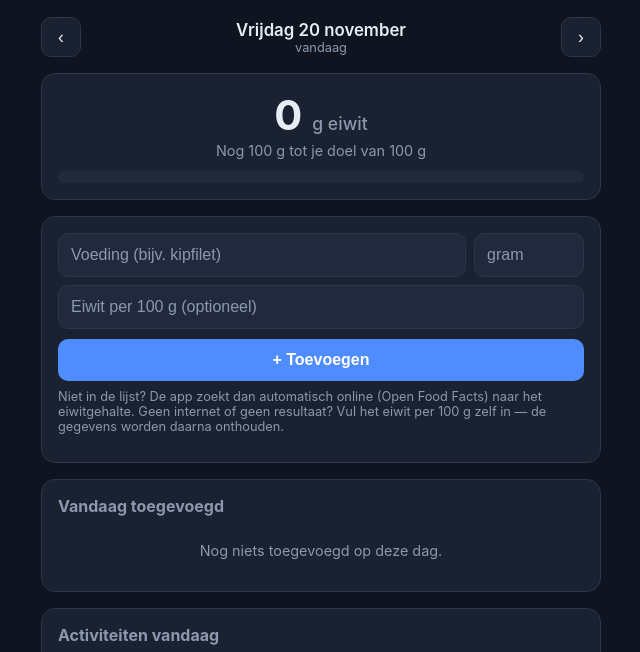
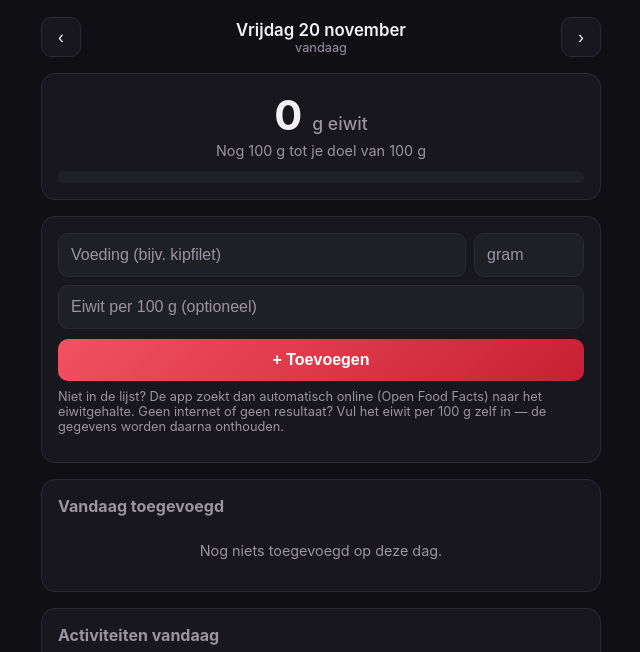
Before and after one commit to cderidder129/eiwit-tracker, a plain HTML site: page index.html in a window 1280 px wide. Shown: the part 77-729 px from the top of the page, without its empty margins (319-959 px from the left). Drawn offline with Linux system fonts and the light colour scheme.

Commit message:
Nieuwe visuele stijl: Kersenzwart (zwart-rood icoon, antraciete app met rode accenten)
Co-authored-by: cderidder129 <cderidder129@users.noreply.github.com>

```diff
--- a/index.html
+++ b/index.html
@@ -4,21 +4,22 @@
 <meta charset="UTF-8">
 <meta name="viewport" content="width=device-width, initial-scale=1.0">
 <title>Eiwit Tracker</title>
-<meta name="theme-color" content="#0f1420">
+<meta name="theme-color" content="#101014">
 <link rel="manifest" href="manifest.json">
 <link rel="icon" type="image/png" href="icon-192.png">
 <link rel="apple-touch-icon" href="apple-touch-icon.png">
 <style>
   :root {
-    --bg: #0f1420;
-    --card: #1a2130;
-    --card2: #212a3d;
-    --text: #e8edf5;
-    --muted: #8b98ad;
-    --accent: #4f8cff;
+    --bg: #101014;
+    --card: #17171d;
+    --card2: #1f1f26;
+    --text: #f3f1f4;
+    --muted: #9b94a1;
+    --accent: #e8384a;
+    --rose: #f27f96;
     --green: #34c98e;
     --red: #ff6b6b;
-    --border: #2c3648;
+    --border: #2a2a33;
   }
   * { box-sizing: border-box; margin: 0; padding: 0; }
   body {
@@ -75,11 +76,11 @@
   }
   .progress-bar {
     height: 100%;
-    background: var(--green);
+    background: linear-gradient(90deg, var(--rose), var(--accent));
     border-radius: 999px;
     transition: width 0.3s ease;
   }
-  .progress-bar.over { background: var(--accent); }
+  .progress-bar.over { background: var(--green); }
 
   form .row { display: flex; gap: 8px; }
   form .row + .row { margin-top: 8px; }
@@ -100,7 +101,7 @@
   .add-btn {
     width: 100%;
     margin-top: 10px;
-    background: var(--accent);
+    background: linear-gradient(135deg, #f15260, #c82032);
     border: none;
     color: #fff;
     font-size: 1rem;
@@ -212,11 +213,11 @@
   .activity input[type="checkbox"] {
     width: 18px;
     height: 18px;
-    accent-color: var(--green);
+    accent-color: var(--rose);
     cursor: pointer;
     flex-shrink: 0;
   }
-  .activity input[type="checkbox"]:checked + span { color: var(--green); }
+  .activity input[type="checkbox"]:checked + span { color: var(--rose); }
 
   .settings-row {
     display: flex;
```
Also changed, not shown: apple-touch-icon.png, icon-192.png, icon-512.png, manifest.json.
